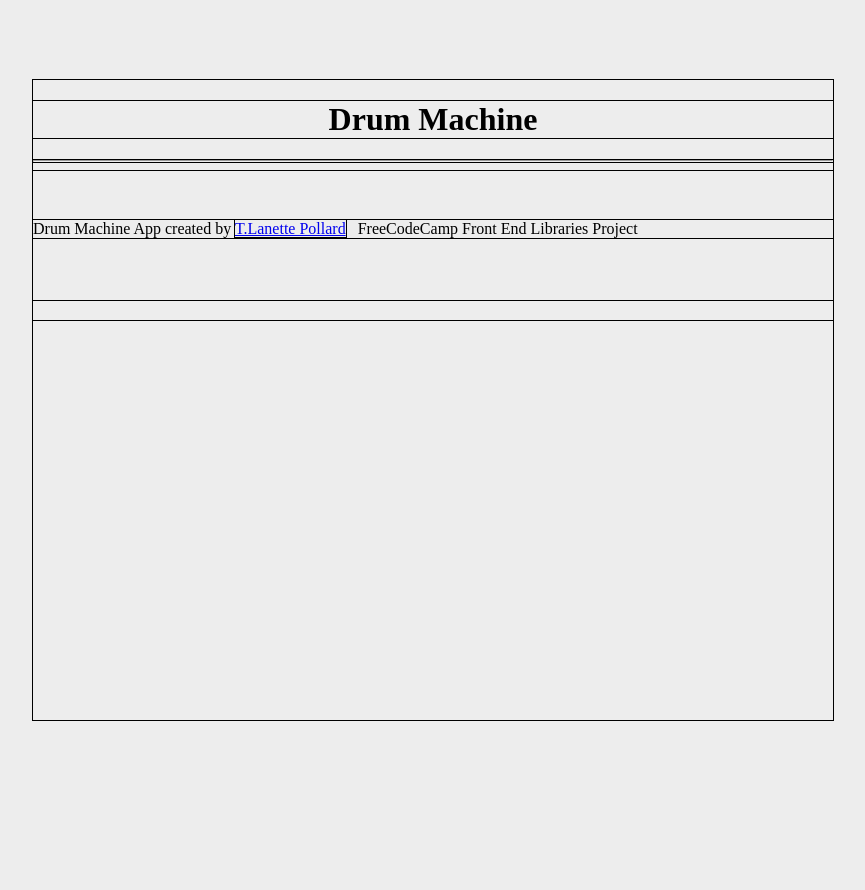
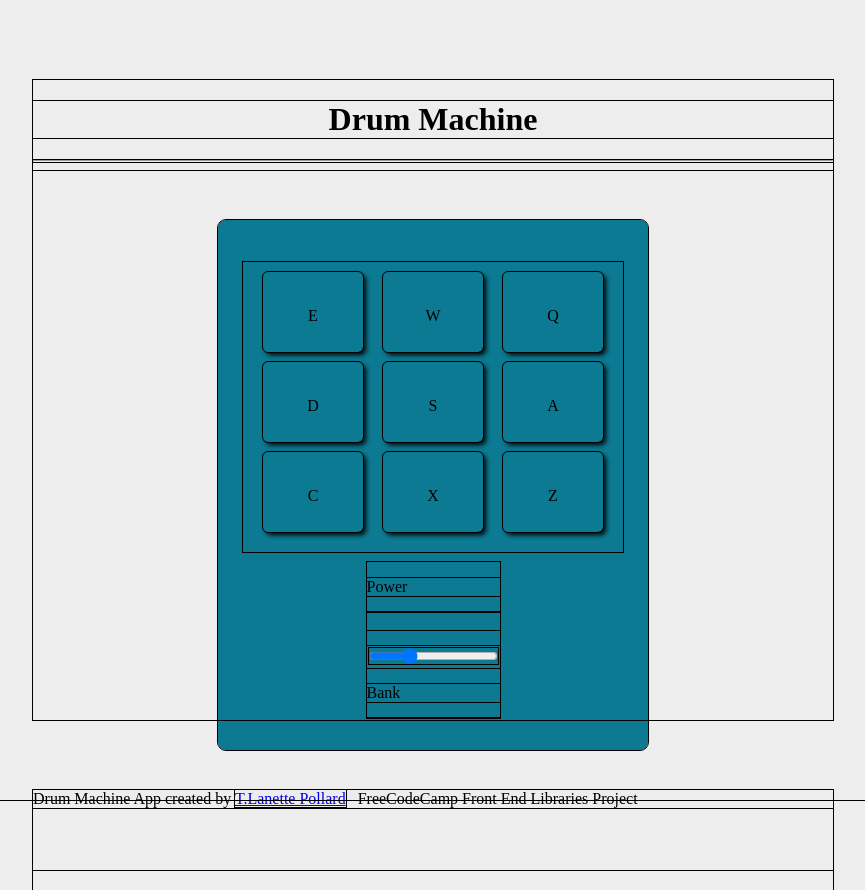
Before and after one commit to TLanetteRose/Drum-Machine-TLP, a React (Create React App) app: page / in a window 1280 px wide. Shown: the whole page, without its empty margins (207-1072 px from the left). Before the commit the page ends 800 px from the top, so only its background shows below. Built offline with nearby package versions, Linux system fonts and the light colour scheme.

Commit message:
Updates
Signed-off-by: T. Lanette <TLPollard4516@gmail.com>

```diff
--- a/src/App.css
+++ b/src/App.css
@@ -12,8 +12,12 @@
 }
 
 .drum {
+  display: flex;
+  flex-direction: column;
+  justify-content: center;
+  align-items: center;
   width: 400px;
-  height: 600px;
+  height: 500px;
   padding: 15px;
   background-color: var(--color-dk-cyan);
   margin: 0 auto;
@@ -34,14 +38,10 @@
   border: 1px solid #000000;
 }
 
-.drum-pad {
-  position: relative;
-  float: left;
-  width: 100px;
-  height: 80px;
-  margin-right: 10px;
-  border-radius: 5px;
-  padding-top: 35px;
-  box-sizing: border-box;
-  cursor: pointer;
+.pad-bank {
+ display: inline-block;
+ margin: 10px;
+ padding-bottom: 20px;
+ width: 100px * 3 + 32;
+ height: 80px * 3 + 32;
 }
--- a/src/App.js
+++ b/src/App.js
@@ -171,7 +171,7 @@ export default class App extends Component {
         sliderVal: e.target.value,
         display: "Volume: " + Math.round(e.target.value * 100)
       });
-      setTimeout(() => this.clearDisplay(),1000);
+      setTimeout(() => this.clearDisplay(),100);
     }
   }
   clearDisplay() {
@@ -201,6 +201,30 @@ export default class App extends Component {
     return (
       <Container className="container">
         <Header />
+        <div id="drum-machine" className="drum">
+          <PadBank power={this.state.power}
+            updateDisplay={this.displayClipName} clipVolume={this.state.sliderVal} currentPadBank={this.state.currentPadBank} />
+          <div className="control-container">
+            <div className="control">
+              <p>Power</p>
+              <div onClick={this.powerControl} className="select">
+                <div style={powerSlider} className="inner" />
+              </div>
+            </div>
+            <p id="display">
+              {this.state.display}
+            </p>
+            <div className="volume-slider">
+              <input type="range" min="0" max="1" step="0.01" value= {this.state.sliderVal} onChange={this.adjustVolume} />
+            </div>
+            <div className="control">
+              <p>Bank</p>
+              <div onClick={this.selectBank} className="select">
+                <div style={bankSlider} className="inner" />
+              </div>
+            </div>
+          </div>
+        </div>
         <Footer />
       </Container>
     )
--- a/src/components/styles/DrumPad.css
+++ b/src/components/styles/DrumPad.css
@@ -1,9 +1,11 @@
 .drum-pad {
+    display: flex;
+    justify-content: center;
     position: relative;
-    float: left;
+    float: right;
     width: 100px;
     height: 80px;
-    margin-right: 10px;
+    margin-right: 20px;
     border-radius: 5px;
     padding-top: 35px;
     box-sizing: border-box;
```
